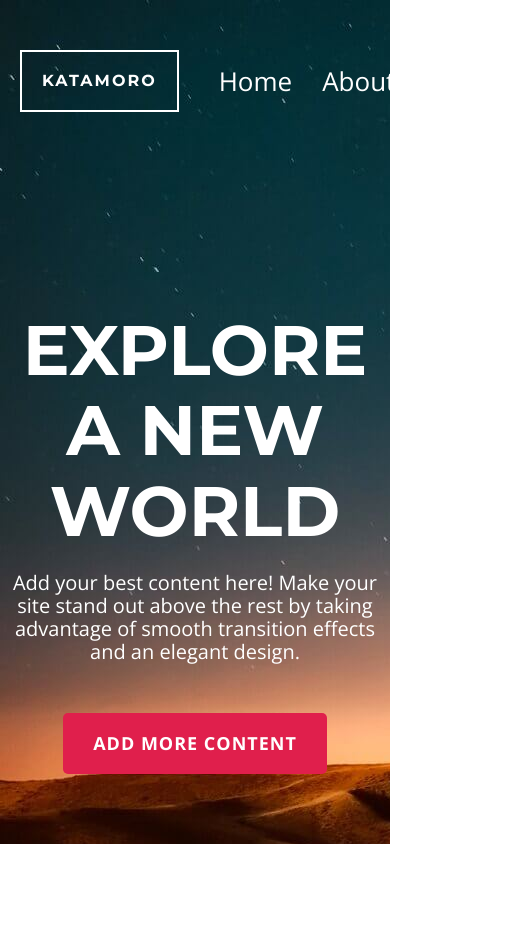
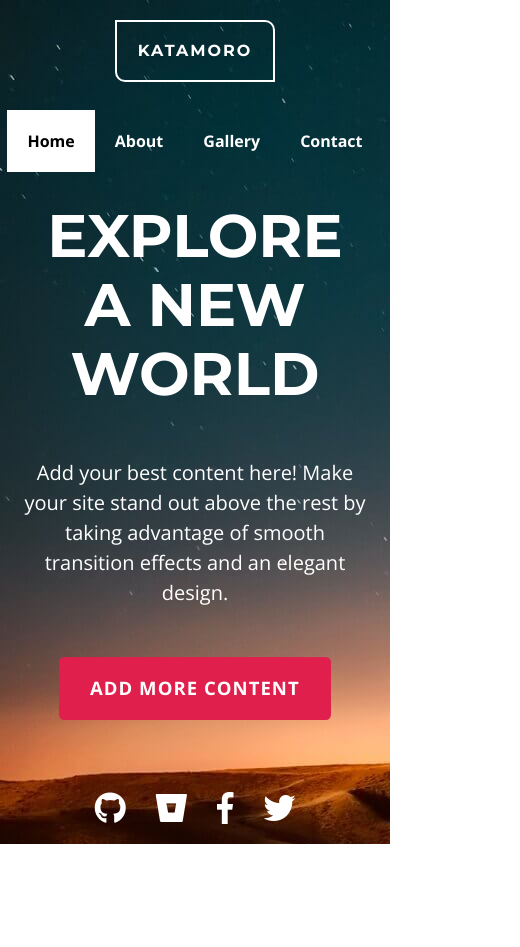
Before and after one commit to JaroslavBeno/learn2codeWebApp, a website: page index.html in a window 390 px wide. Shown: the whole page, 520 px wide, since content can reach past the window. After the commit the page ends 844 px from the top, so only its background shows below. Drawn offline with nearby package versions, Linux system fonts and the light colour scheme.

Commit message:
add responsive design (#7)
* first section

* add responsive design

```diff
--- /dev/null
+++ b/css/_animation.scss
@@ -0,0 +1,21 @@
+@keyframes pulse {
+    from {
+        transform: scale(1);
+    }
+
+    to {
+        transform: scale(1.03);
+    }
+  }
+
+.pulse {
+    animation-name: pulse;
+
+    animation-duration: 1s;
+    animation-timing-function: ease-out;
+    animation-delay: 0;
+    animation-direction: alternate;
+    animation-iteration-count: infinite;
+    animation-fill-mode: both;
+    animation-play-state: running;
+}
--- a/css/_variables.scss
+++ b/css/_variables.scss
@@ -10,3 +10,4 @@ $text: 'Open Sans', sans-serif;
 $color-1: #e01f4c;
 $color-2: #b51339;
 $color-3: white;
+$color-4: black;
--- a/css/main-style.scss
+++ b/css/main-style.scss
@@ -2,6 +2,7 @@
 @import url('https://fonts.googleapis.com/css?family=Montserrat:400,700|Open+Sans:400,700');
 @import "../node_modules/normalize.css/normalize.css";
 @import "_variables.scss";
+@import "_animation.scss";
 
 /*
 ***********
@@ -23,14 +24,6 @@ a:hover {
     text-decoration: none
 }
 
-.no-padding {
-    padding: 0;
-}
-
-.no-margin {
-    margin: 0;
-}
-
 body,
 html {
     margin: 0;
@@ -43,7 +36,13 @@ html {
 }
 
 .container {
+    display: flex;
+    flex-direction: column;
+    align-content: flex-end;
+    align-items: center;
     max-width: 1170px;
+    height: 100vh;
+    padding: 20px;
     margin: 0 auto;
 }
 
@@ -64,36 +63,79 @@ HEADLINE TITLE
 */
 
 .header {
-    padding: 50px 20px;
+    width: 100%;
+    display: flex;
+    flex-direction: column;
+    align-items: center;
+
+    @media screen and (min-width: 800px) {
+        flex-direction: row;
+        justify-content: space-between;
+    }
     &__logo {
+        width: 160px;
         padding: 20px;
         border: 2px solid $color-3;
+        border-radius: 0 10px 0 10px;
         text-transform: uppercase;
         font-family: $headline;
         font-weight: 700;
         letter-spacing: 2px;
     }
+    &__menu {
+        padding: 0;
+        margin: 50px 0;
+        display: flex;
+        li {
+            list-style: none;
+        }
+        a {
+            transition: 0.5s;
+            padding: 20px;
+            font-weight: 700;
+
+            &:hover {
+                color: $color-4;
+                background: $color-3;
+            }
+        }
+        .active {
+            color: $color-4;
+            background: $color-3;
+        }
+    }
 }
 
-.headline__wrapper {
-    display: flex;
-    flex-direction: column;
-    justify-content: center;
-    align-items: center;
-    margin-top: 100px;
-    .headline {
-        font-family: $headline;
-        font-size: 70px;
-        text-transform: uppercase;
-        margin-bottom: 0
+.headline {
+    font-family: $headline;
+    font-size: 60px;
+    text-transform: uppercase;
+    margin: 0;
+
+    @media screen and (min-width: 500px) {
+        font-size: 80px;
     }
+    &__wrapper {
+        display: flex;
+        flex-direction: column;
+        justify-content: center;
+        align-items: center;
+
+        @media screen and (min-width: 500px) {
+            margin-top: 60px;
+        }
+        @media screen and (min-width: 800px) {
+            margin-top: 100px;
+        }
+
     .text {
         max-width: 800px;
         font-size: 20px;
-        margin-bottom: 50px;
+        line-height: 30px;
+        margin: 50px 0;
     }
 }
-
+}
 
 /*
 ***********
@@ -118,3 +160,23 @@ BUTTONS
         }
     }
 }
+
+.footer {
+    position: absolute;
+    bottom: 0;
+    padding: 20px 0
+}
+
+.social {
+    padding: 20px;
+    display: flex;
+    justify-content: center;
+    padding: 0;
+    margin: 0;
+    li {
+        list-style: none;
+        &:not(:last-child) {
+            padding-right: 30px
+        }
+    }
+}
--- a/gulpfile.js
+++ b/gulpfile.js
@@ -53,7 +53,7 @@ gulp.task('browser-sync', function() {
   });
 });
 
-gulp.task('watch', ['browser-sync', 'build'], () => {
+gulp.task('watch', ['build', 'browser-sync'], () => {
     gulp.watch('css/**/*.scss', ['styles']);
     gulp.watch('js/main.js', ['scripts']);
 });
--- a/index.html
+++ b/index.html
@@ -10,35 +10,34 @@
     </head>
 
     <body>
-
         <section class="intro">
             <div class="container">
+                <!-- logo and menu -->
                 <header class="header">
                     <span class="header__logo">Katamoro</span>
-			<div class="header__menu">
-				<ul>
-					<li><a href="#">Home</a></li>
+                    <ul class="header__menu">
+                        <li><a href="#" class="active">Home</a></li>
                         <li><a href="#">About</a></li>
                         <li><a href="#">Gallery</a></li>
                         <li><a href="#">Contact</a></li>
                     </ul>
-			</div>
                 </header>
+                <!-- headline and button -->
                 <div class="headline__wrapper">
                     <h1 class="headline"> Explore a new world</h1>
                     <p class="text">Add your best content here! Make your site stand out above the rest by taking advantage of smooth transition effects and an elegant design.</p>
-			<a href="https://github.com/JaroslavBeno/learn2codeWebApp" class="btn btn--red">Add more content</a>
+                    <a href="https://github.com/JaroslavBeno/learn2codeWebApp" class="btn btn--red pulse">Add more content</a>
                 </div>
+                <!-- social media icon -->
                 <div class="footer">
                     <ul class="social">
-			<li><a href="#"><i class="fab fa-github"></i></a></li>
-			<li><a href="#"><i class="fab fa-bitbucket"></i></a></li>
-			<li><a href="#"><i class="fab fa-facebook-f"></i></a></li>
-			<li><a href="#"><i class="fab fa-twitter"></i></a></li>
+                        <li><a href="#"><i class="fab fa-github fa-2x"></i></a></li>
+                        <li><a href="#"><i class="fab fa-bitbucket fa-2x"></i></a></li>
+                        <li><a href="#"><i class="fab fa-facebook-f fa-2x"></i></a></li>
+                        <li><a href="#"><i class="fab fa-twitter fa-2x"></i></a></li>
                     </ul>
                 </div>
             </div>
         </section>
     </body>
-
 </html>
```
Also changed, not shown: package.json (+12 -14 lines), css/main-style.css, css/main-style.min.css, 2 other files. Lines whose indentation alone changed are shown as unchanged.
